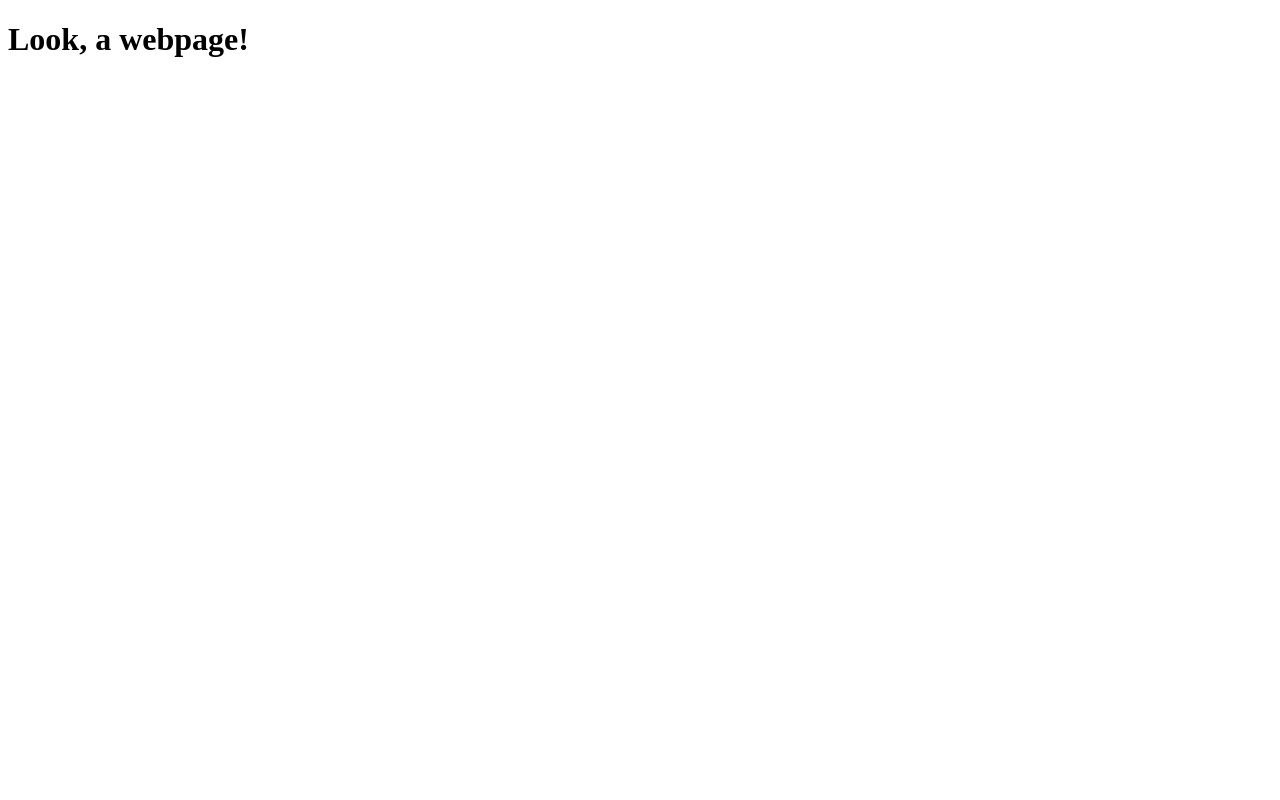
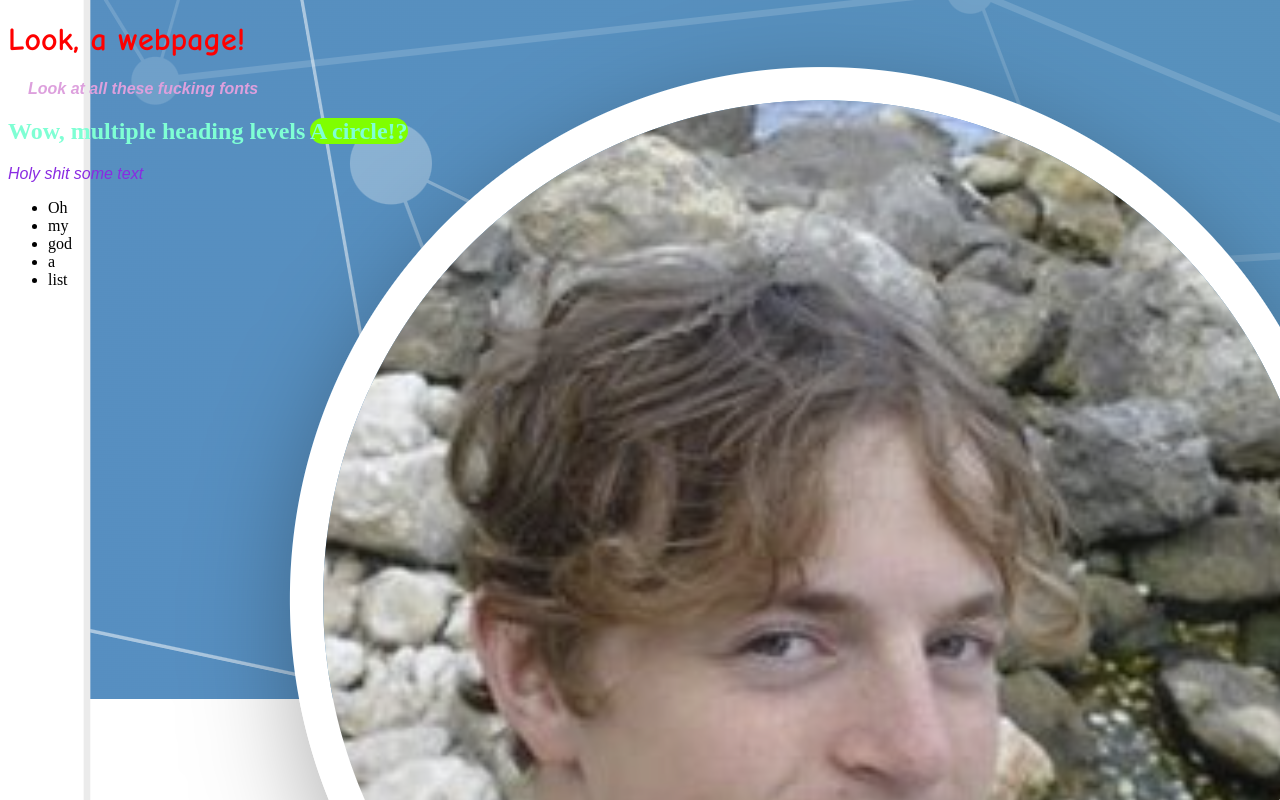
Before and after one commit to Stuart-Knowles-SW/Stuart-Knowles-SW.github.io, a plain HTML site: page index.html in a window 1280 px wide. Drawn offline with Linux system fonts and the light colour scheme.

Commit message:
as many styles as I could be bothered to do

```diff
--- a/index.html
+++ b/index.html
@@ -3,8 +3,19 @@
 <head>
     <meta charset="UTF-8">
     <title>MFW</title>
+    <link rel="stylesheet" href="styles.css">
 </head>
 <body>
     <h1> Look, a webpage! </h1>
+    <p> Look at all these fucking fonts </p>
+    <h2> Wow, multiple heading levels </h2>
+    <p> Holy shit some text </p>
+    <ul>
+        <li> Oh </li>
+        <li> my </li>
+        <li> god </li>
+        <li> a </li>
+        <li> list </li>
+    </ul>
 </body>
 </html>
--- a/styles.css
+++ b/styles.css
@@ -0,0 +1,36 @@
+body {
+    background-image: url("./super-important-background.png");
+    background-repeat: repeat;
+}
+
+h1 {
+    color: red;
+    font-family: "Comic Sans MS", sans-serif;
+}
+
+h1 + p {
+    font-style: italic;
+    color: plum;
+    font-weight: bold;
+    margin-left: 20px;
+}
+
+h2 {
+    color: aquamarine;
+    font-family: Bahnschrift, serif;
+    font-stretch: extra-expanded;
+}
+
+h2::after {
+    content: "A circle!?";
+    width: 50px;
+    height: 50px;
+    border-radius: 25px;
+    background-color: chartreuse;
+}
+
+p {
+    font-family: "Ink Free", sans-serif;
+    color: blueviolet;
+    font-style: oblique;
+}
```
Also changed, not shown: super-important-background.png (added).
